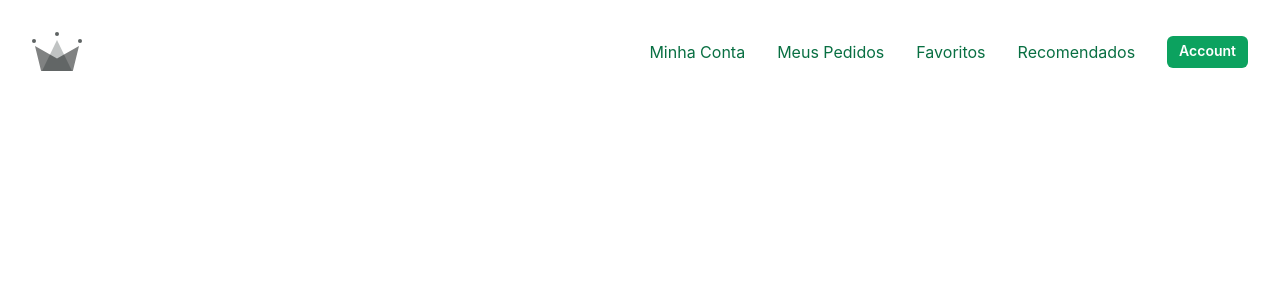
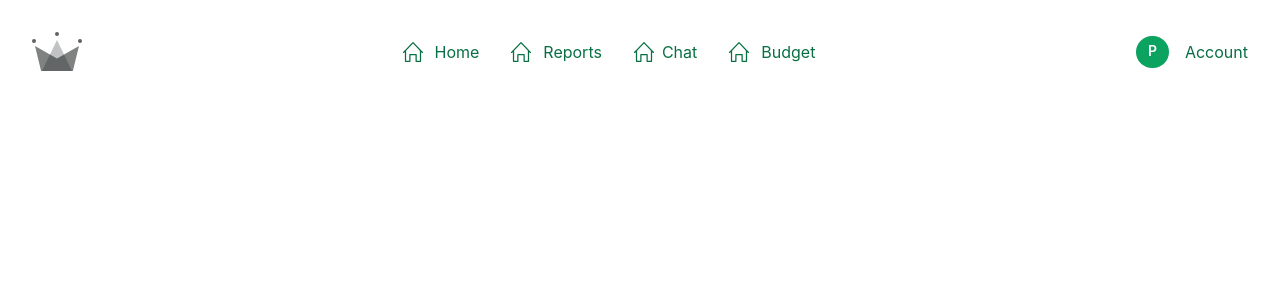
Before and after one commit to sebchi-crtl/budget, a React (Create React App) app: page / in a window 1280 px wide. Shown: the top 300 px of the page. Built offline with nearby package versions, Linux system fonts and the light colour scheme.

Commit message:
added react icons

```diff
--- a/package.json
+++ b/package.json
@@ -3,6 +3,7 @@
   "version": "0.1.0",
   "private": true,
   "dependencies": {
+    "@chakra-ui/icons": "^2.1.1",
     "@chakra-ui/react": "^2.8.2",
     "@emotion/react": "^11.11.1",
     "@emotion/styled": "^11.11.0",
@@ -12,6 +13,7 @@
     "framer-motion": "^10.16.5",
     "react": "^18.2.0",
     "react-dom": "^18.2.0",
+    "react-icons": "^4.12.0",
     "react-scripts": "5.0.1",
     "web-vitals": "^2.1.4"
   },
--- a/src/components/menu.jsx
+++ b/src/components/menu.jsx
@@ -1,5 +1,6 @@
 import React from "react";
-import { Link, Box, Flex, Text, Button, Stack } from "@chakra-ui/react";
+import { Link, Box, Flex, Text, Button, Stack, Icon } from "@chakra-ui/react";
+import { SlHome } from "react-icons/sl";
 
 import { ReactComponent as Logo } from "../crown.svg";
 
@@ -14,6 +15,7 @@ const NavBar = (props) => {
       {/* <MenuToggle toggle={toggle} isOpen={isOpen} />
       <MenuLinks isOpen={isOpen} /> */}
       <MenuLinks />
+      <MenuAccount />
     </NavBarContainer>
   );
 };
@@ -24,6 +26,33 @@ const MenuLogo = () => {
       <Logo
         display={{ base: "none", md: "block" }}
       />
+    </Box>
+  );
+};
+
+
+const MenuAccount = () => {
+  return (
+    <Box display={{ base: "none", md: "block" }} >
+      <Flex
+       align="center"
+       gap='4'
+      >
+        <Button
+          size="sm"
+          rounded="2xl"
+          color={["primary.500", "primary.500", "white", "white"]}
+          bg={["white", "white", "primary.500", "primary.500"]}
+          _hover={{
+            bg: ["primary.100", "primary.100", "primary.600", "primary.600"]
+          }}
+        >
+          P
+        </Button>
+        <MenuItem to="/signup" >
+          Account
+        </MenuItem>
+      </Flex>
     </Box>
   );
 };
@@ -60,11 +89,15 @@ const MenuLogo = () => {
 
 const MenuItem = ({ children, isLast, to = "/", ...rest }) => {
   return (
-    <Link href={to}>
-      <Text display="block" {...rest}>
-        {children}
-      </Text>
-    </Link>
+    <Box>
+
+      <Link href={to}>
+        <Text display="block" {...rest}>
+          {children}
+        </Text>
+      </Link>
+    </Box>
+
   );
 };
 
@@ -75,28 +108,56 @@ const MenuLinks = () => {
       flexBasis={{ base: "100%", md: "auto" }}
     >
       <Stack
-        spacing={8}
+        spacing={[4, 8]}
         align="center"
         justify={["center", "space-between", "flex-end", "flex-end"]}
-        direction={["column", "row", "row", "row"]}
-        pt={[4, 4, 0, 0]}
+        direction={["row", "row", "row", "row"]}
+        pt={[2, 2, 0, 0]}
       >
-        <MenuItem to="/">Minha Conta</MenuItem>
-        <MenuItem to="/how"> Meus Pedidos </MenuItem>
-        <MenuItem to="/faetures"> Favoritos </MenuItem>
-        <MenuItem to="/pricing"> Recomendados </MenuItem>
-        <MenuItem to="/signup" isLast>
-          <Button
-            size="sm"
-            rounded="md"
-            color={["primary.500", "primary.500", "white", "white"]}
-            bg={["white", "white", "primary.500", "primary.500"]}
-            _hover={{
-              bg: ["primary.100", "primary.100", "primary.600", "primary.600"]
-            }}
+
+        <MenuItem to="/">
+          <Flex
+            gap={[2, 3]}
+            direction={["column", "row"]}
+            align="center"
           >
-            Account
-          </Button>
+            <Icon w={5} h={5} as={ SlHome }/>
+            Home
+          </Flex>
+
+        </MenuItem>
+        <MenuItem to="/how">
+          <Flex
+            gap={[2, 3]}
+            direction={["column", "row"]}
+            align="center"
+          >
+            <Icon w={5} h={5} as={ SlHome }/>
+            Reports
+          </Flex>
+
+        </MenuItem>
+        <MenuItem to="/faetures">
+          <Flex
+            gap={2}
+            direction={["column", "row"]}
+            align="center"
+          >
+            <Icon w={5} h={5} as={ SlHome }/>
+            Chat
+          </Flex>
+
+        </MenuItem>
+        <MenuItem to="/pricing" isLast>
+          <Flex
+            gap={[2, 3]}
+            direction={["column", "row"]}
+            align="center"
+          >
+            <Icon w={5} h={5} as={ SlHome }/>
+            Budget
+          </Flex>
+
         </MenuItem>
       </Stack>
     </Box>
@@ -108,13 +169,15 @@ const NavBarContainer = ({ children, ...props }) => {
     <Flex
       as="nav"
       align="center"
+      position={["fixed", "static"]}
+      bottom="0" left="0"
       justify="space-between"
       wrap="wrap"
       w="100%"
-      mb={8}
+      mb={[0, 8]}
       p={8}
-      bg={["primary.500", "primary.500", "transparent", "transparent"]}
-      color={["white", "white", "primary.700", "primary.700"]}
+      bg={["black", "transparent"]}
+      color={["white", "primary.700"]}
       {...props}
     >
       {children}
```
Also changed, not shown: 1 other file (tests, documents, lock files or other folders).
